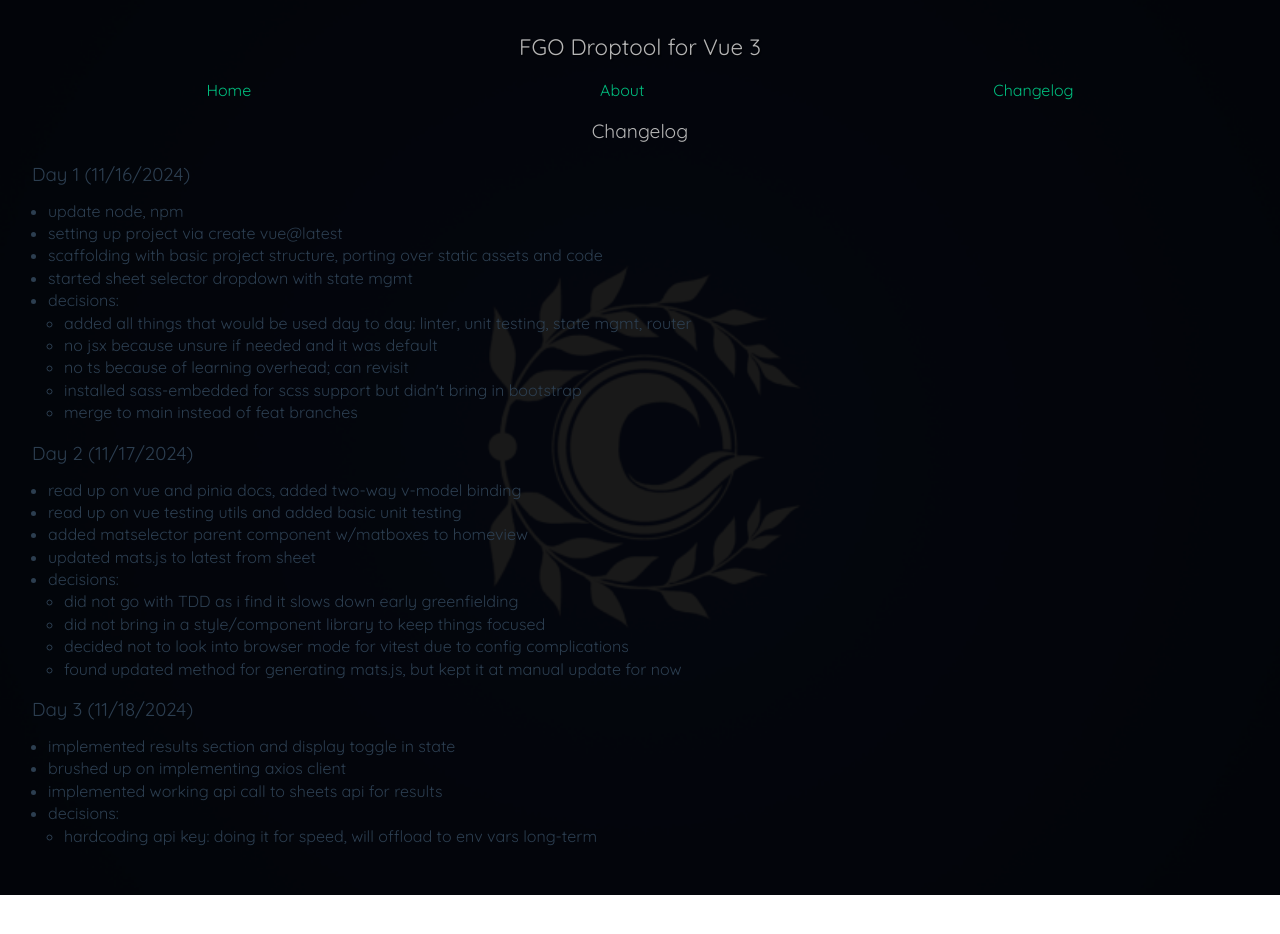
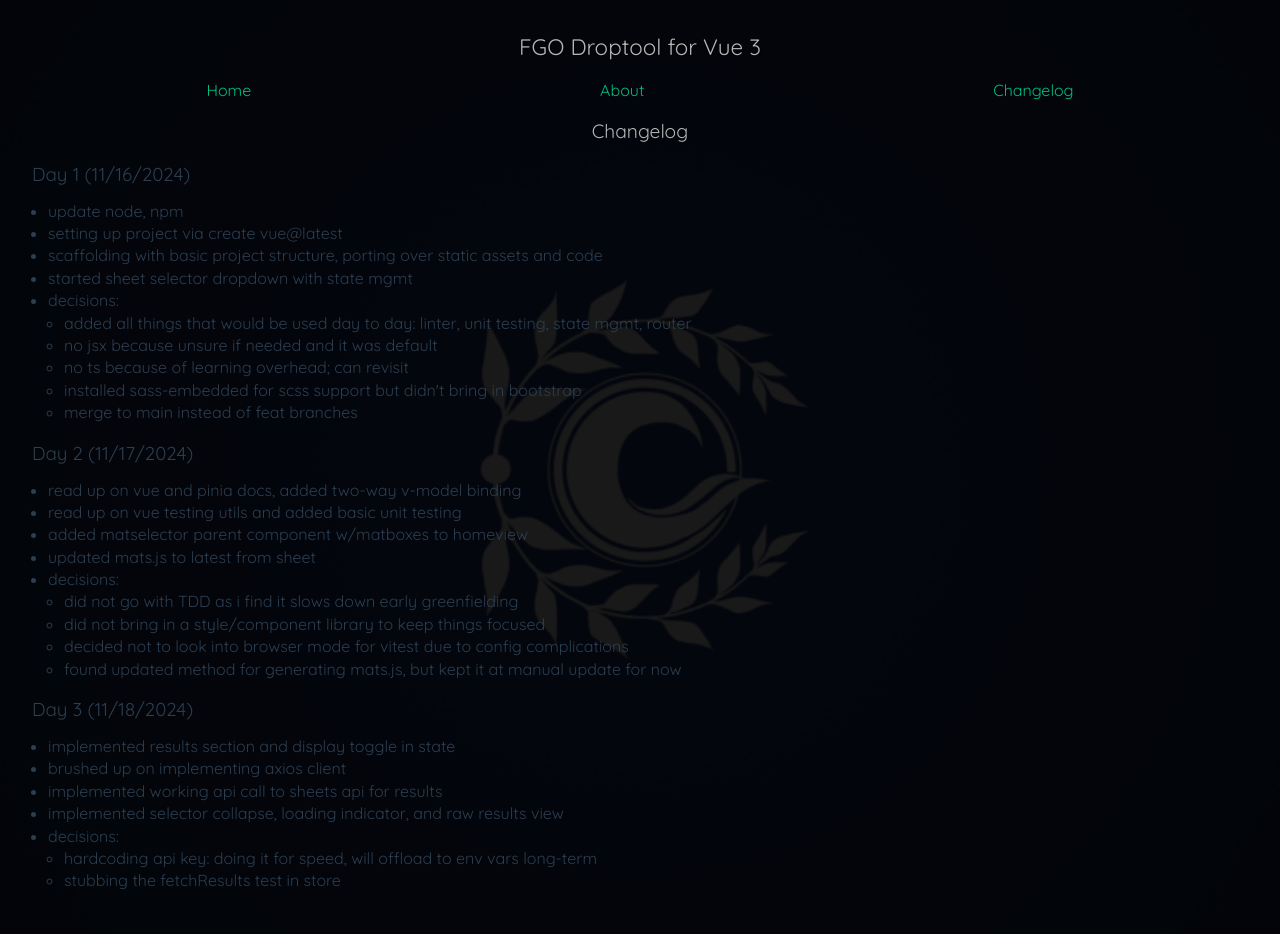
Before and after one commit to jycl1234/fgo-droptool-vue3, a Vue app: page /changelog in a window 1280 px wide. Shown: the top 934 px of the page. Before the commit the page ends 895 px from the top, so only its background shows below. Built offline with nearby package versions, Linux system fonts and the light colour scheme.

Commit message:
chore: update changelog for the day

```diff
--- a/src/components/ResultsDisplay.vue
+++ b/src/components/ResultsDisplay.vue
@@ -7,6 +7,7 @@
 
 <template>
   <div class="wrapper--results-display" data-testid="wrapper--results-display">
+    <!-- selectedMat toggle to uncollapse -->
     <div
       v-if="resultsArray.length > 0"
       class="wrapper--results-rows"
--- a/src/views/ChangelogView.vue
+++ b/src/views/ChangelogView.vue
@@ -42,9 +42,11 @@
         <li>implemented results section and display toggle in state</li>
         <li>brushed up on implementing axios client</li>
         <li>implemented working api call to sheets api for results</li>
+        <li>implemented selector collapse, loading indicator, and raw results view</li>
         <li>decisions:</li>
         <ul>
           <li>hardcoding api key: doing it for speed, will offload to env vars long-term</li>
+          <li>stubbing the fetchResults test in store</li>
         </ul>
       </ul>
     </div>
```
